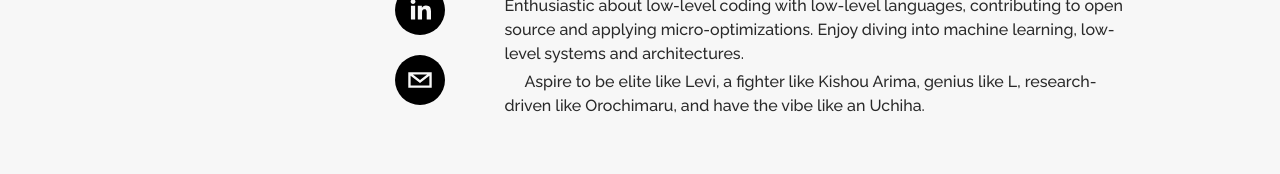
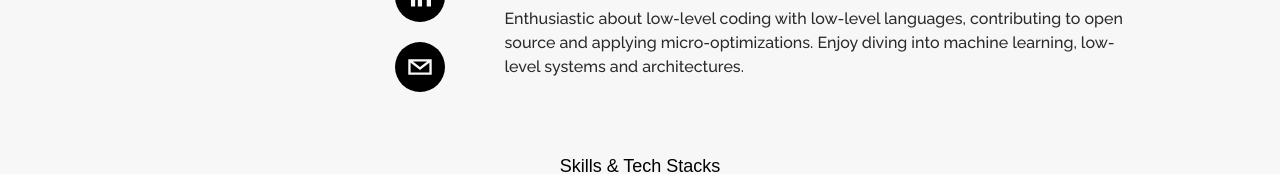
Before and after one commit to meSajied/portfolio, a React (Vite) app: page / in a window 1280 px wide. Shown: the part 226-400 px from the top of the page. Built offline with nearby package versions, Linux system fonts and the light colour scheme; no server answers; a web font is replaced by a local one.

Commit message:
Removed intro second line

```diff
--- a/src/components/introduction.jsx
+++ b/src/components/introduction.jsx
@@ -17,7 +17,7 @@ function Introduction({intro}) {
       </div>
       <div className='space-y-1'>
         <p className='font-body text-base'>{intro[0]}</p>
-        <p className='font-body text-base indent-5'>{intro[1]}</p>
+        {/*<p className='font-body text-base indent-5'>{intro[1]}</p>*/}
       </div>
     </div>
   )
```
